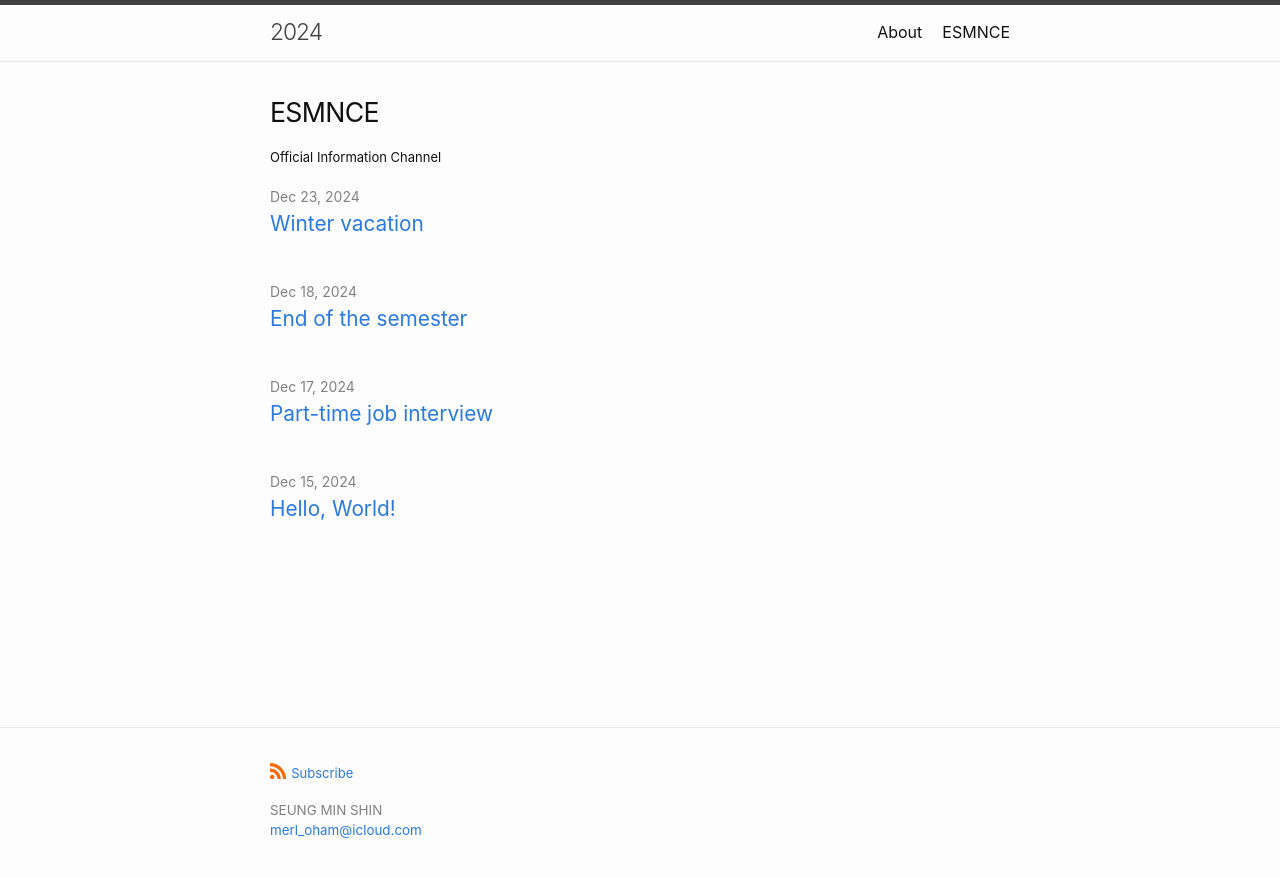
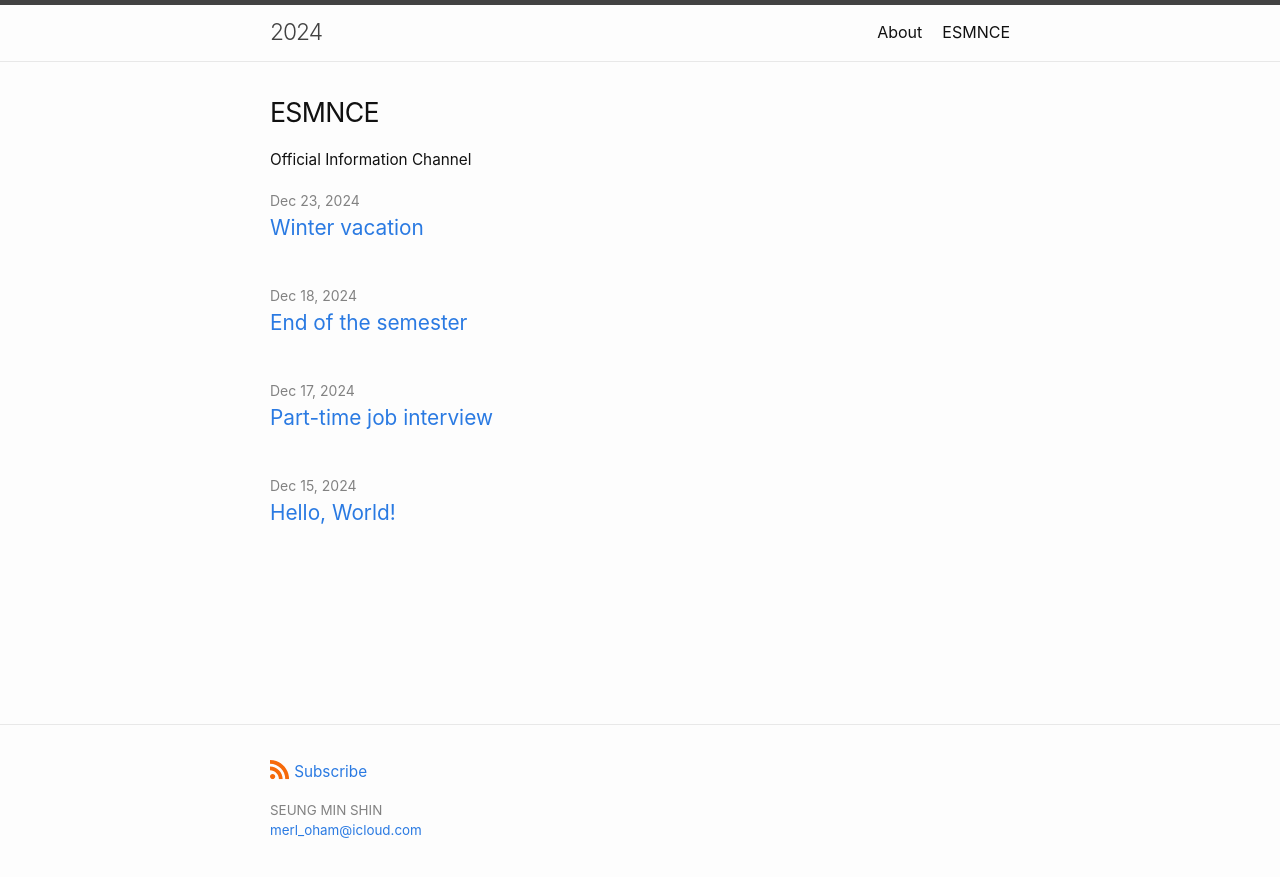
Before and after one commit to leseunivers/seung.min, a Jekyll site: the page built from index.md, in a window 1280 px wide. Shown: the top 877 px of the page. Built offline with Jekyll 4.4.1, drawn with Linux system fonts in a browser that asks for light colours; our own code applies the rules of GitHub Pages for plain Markdown files.

Commit message:
Update custom-styles.scss

```diff
--- a/_sass/minima/custom-styles.scss
+++ b/_sass/minima/custom-styles.scss
@@ -52,7 +52,7 @@
 }
 
 
-p {
+@media screen and (max-width: 599px) {
 
   line-height: 1.67;
   font-size: 13px;
```
